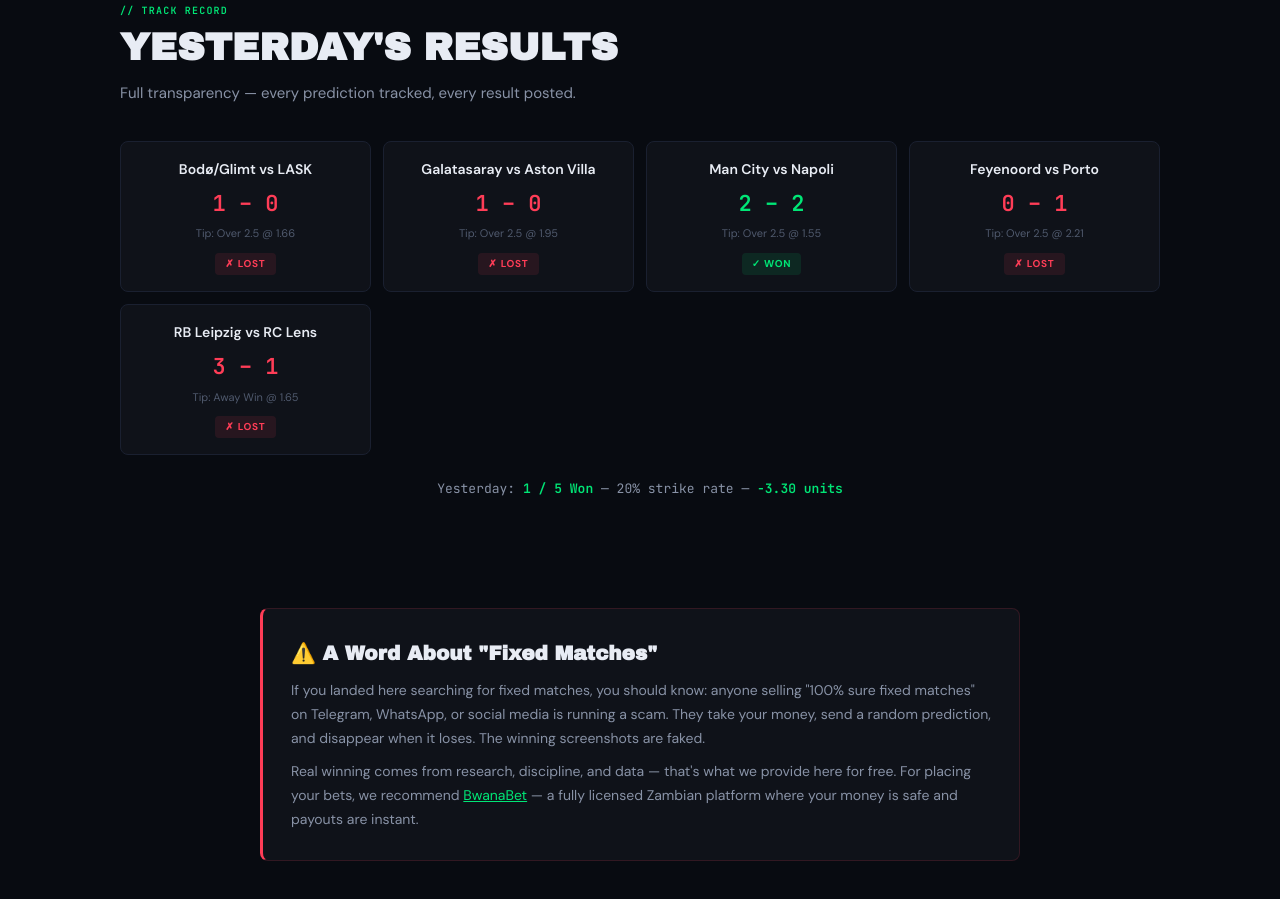
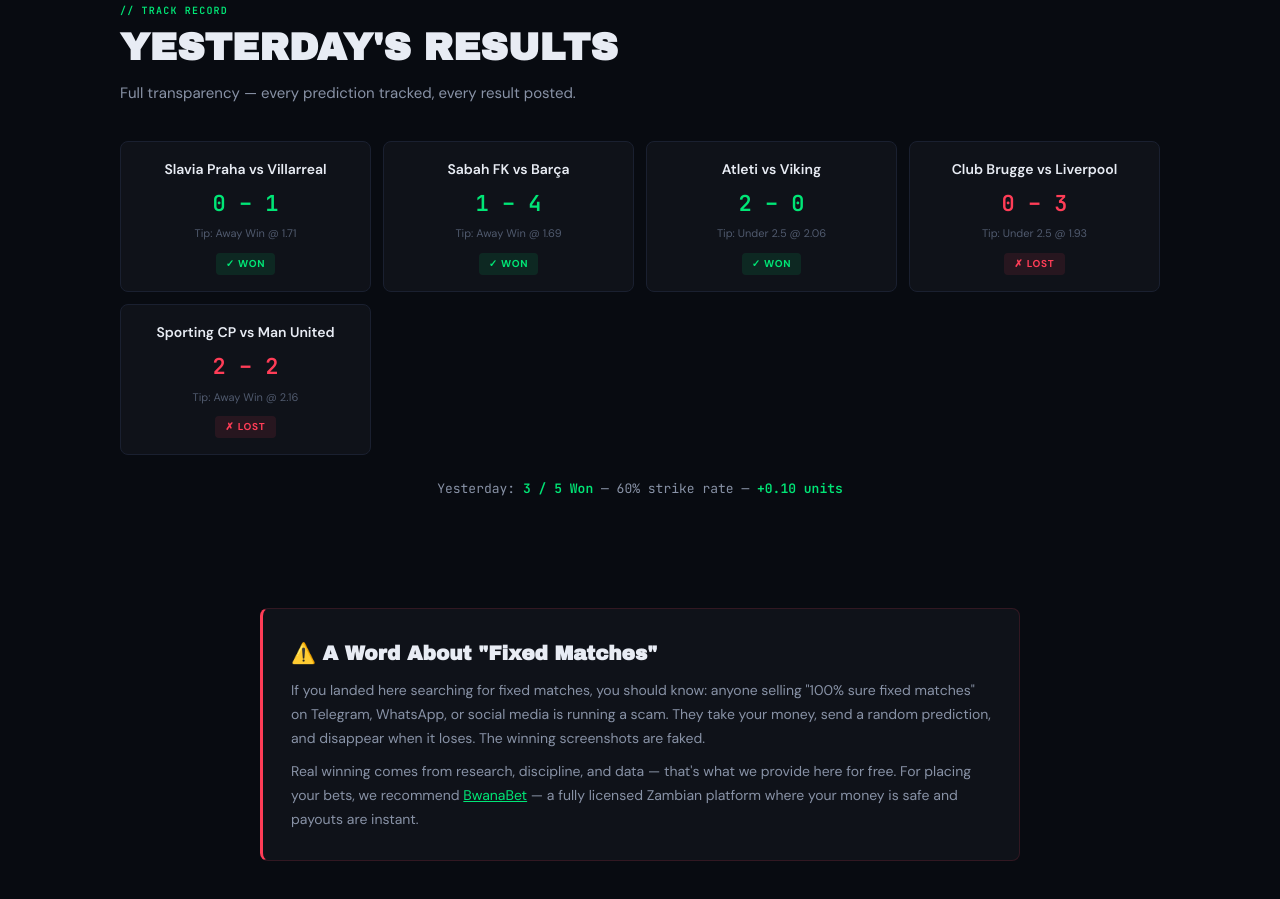
Before and after one commit to analyticsbwanabet-arch/Ficedmatches, a plain HTML site: page index.html in a window 1280 px wide. Shown: the part 2752-3651 px from the top of the page. Drawn offline with Linux system fonts and the light colour scheme; a script that the page names is missing.

Commit message:
🔄 Daily predictions update — 2026-11-26

```diff
--- a/index.html
+++ b/index.html
@@ -581,39 +581,39 @@ footer {
 
     <div class="results-grid">
       <div class="result-card">
-        <div class="result-teams">Bodø/Glimt vs LASK</div>
-        <div class="result-score" style="color:var(--hot)">1 – 0</div>
-        <div class="result-pred">Tip: Over 2.5 @ 1.66</div>
+        <div class="result-teams">Slavia Praha vs Villarreal</div>
+        <div class="result-score" style="color:var(--accent)">0 – 1</div>
+        <div class="result-pred">Tip: Away Win @ 1.71</div>
+        <span class="result-tag tag-won">✓ Won</span>
+      </div>
+      <div class="result-card">
+        <div class="result-teams">Sabah FK vs Barça</div>
+        <div class="result-score" style="color:var(--accent)">1 – 4</div>
+        <div class="result-pred">Tip: Away Win @ 1.69</div>
+        <span class="result-tag tag-won">✓ Won</span>
+      </div>
+      <div class="result-card">
+        <div class="result-teams">Atleti vs Viking</div>
+        <div class="result-score" style="color:var(--accent)">2 – 0</div>
+        <div class="result-pred">Tip: Under 2.5 @ 2.06</div>
+        <span class="result-tag tag-won">✓ Won</span>
+      </div>
+      <div class="result-card">
+        <div class="result-teams">Club Brugge vs Liverpool</div>
+        <div class="result-score" style="color:var(--hot)">0 – 3</div>
+        <div class="result-pred">Tip: Under 2.5 @ 1.93</div>
         <span class="result-tag tag-lost">✗ Lost</span>
       </div>
       <div class="result-card">
-        <div class="result-teams">Galatasaray vs Aston Villa</div>
-        <div class="result-score" style="color:var(--hot)">1 – 0</div>
-        <div class="result-pred">Tip: Over 2.5 @ 1.95</div>
-        <span class="result-tag tag-lost">✗ Lost</span>
-      </div>
-      <div class="result-card">
-        <div class="result-teams">Man City vs Napoli</div>
-        <div class="result-score" style="color:var(--accent)">2 – 2</div>
-        <div class="result-pred">Tip: Over 2.5 @ 1.55</div>
-        <span class="result-tag tag-won">✓ Won</span>
-      </div>
-      <div class="result-card">
-        <div class="result-teams">Feyenoord vs Porto</div>
-        <div class="result-score" style="color:var(--hot)">0 – 1</div>
-        <div class="result-pred">Tip: Over 2.5 @ 2.21</div>
-        <span class="result-tag tag-lost">✗ Lost</span>
-      </div>
-      <div class="result-card">
-        <div class="result-teams">RB Leipzig vs RC Lens</div>
-        <div class="result-score" style="color:var(--hot)">3 – 1</div>
-        <div class="result-pred">Tip: Away Win @ 1.65</div>
+        <div class="result-teams">Sporting CP vs Man United</div>
+        <div class="result-score" style="color:var(--hot)">2 – 2</div>
+        <div class="result-pred">Tip: Away Win @ 2.16</div>
         <span class="result-tag tag-lost">✗ Lost</span>
       </div>
     </div>
 
     <div class="results-summary">
-      Yesterday: <strong>1 / 5 Won</strong> — 20% strike rate — <strong>-3.30 units</strong>
+      Yesterday: <strong>3 / 5 Won</strong> — 60% strike rate — <strong>+0.10 units</strong>
     </div>
   </div>
 </section>
```
